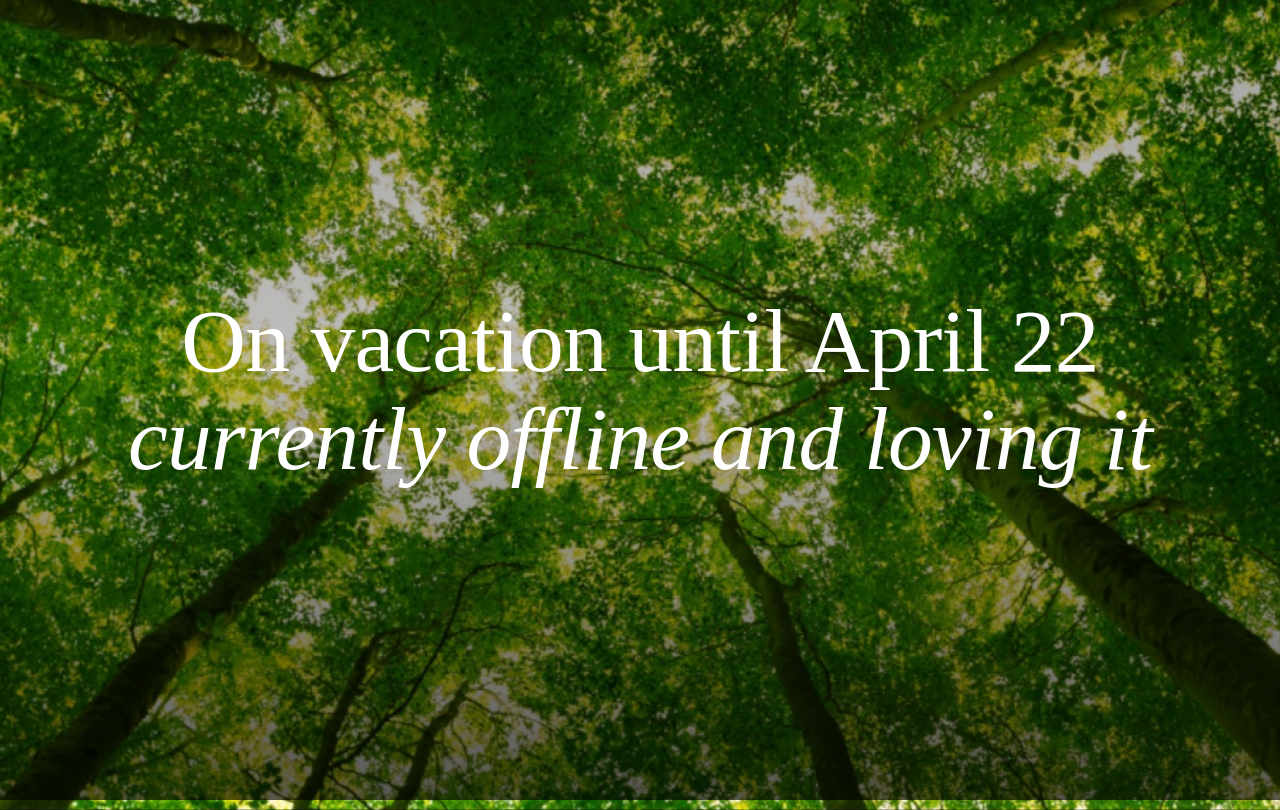
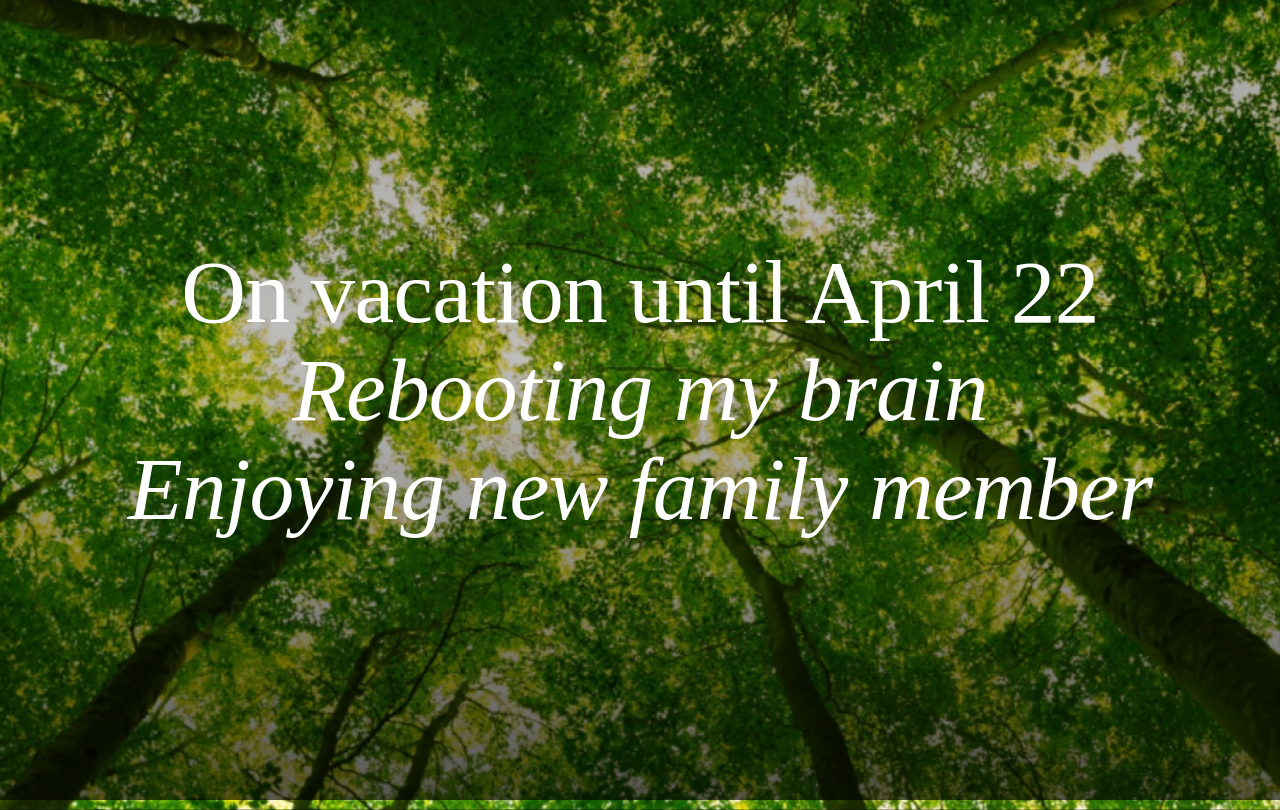
Before and after one commit to JaderSdS/jadersds.github.io, a plain HTML site: page index.html in a window 1280 px wide. Drawn offline with Linux system fonts and the light colour scheme; a web font is replaced by a local one.

Commit message:
Update index.html

```diff
--- a/index.html
+++ b/index.html
@@ -113,7 +113,7 @@
           Uma imagem que<br /><em>não precisa de palavras</em>
         </h1> -->
         <h1 class="hero__title">
-          On vacation until April 22<br /><em>currently offline and loving it</em>
+          On vacation until April 22<br /><em>Rebooting my brain</em><br /><em>Enjoying new family member</em>
         </h1>
       </div>
     </section>
```
